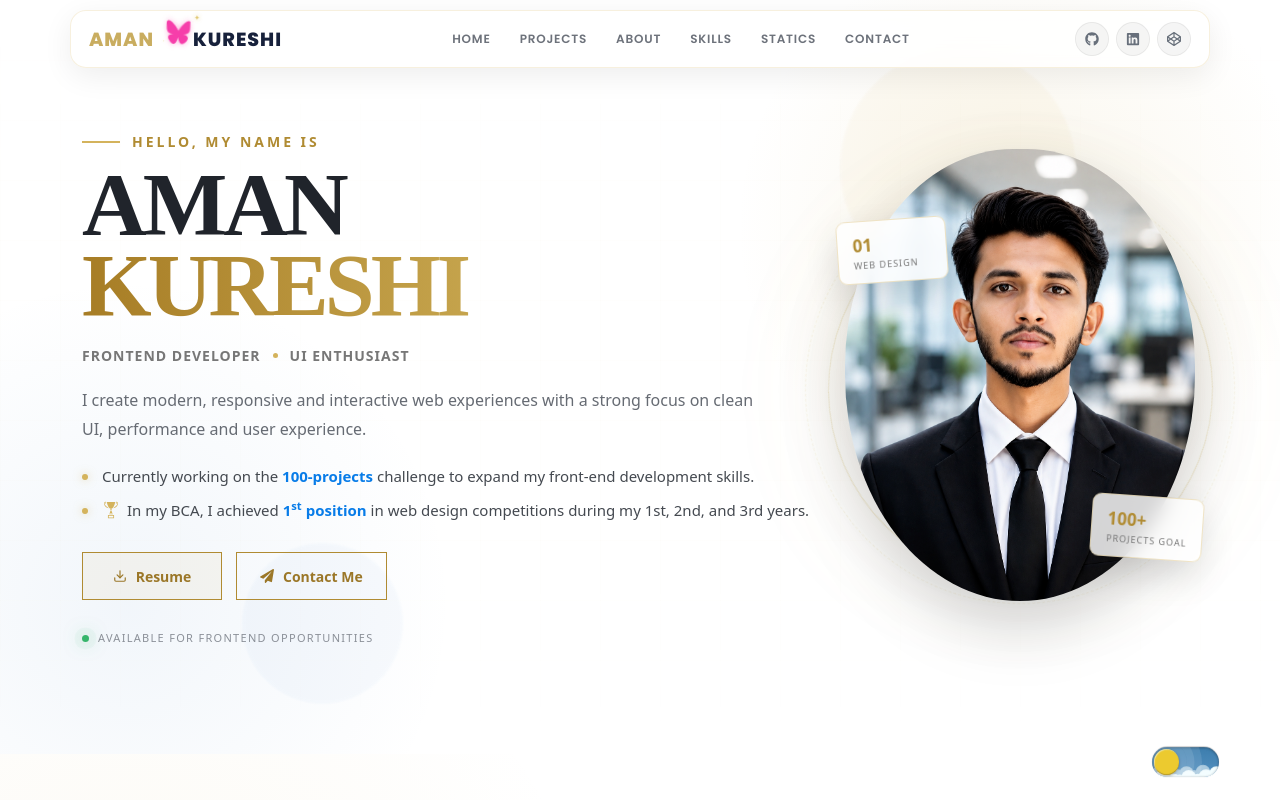
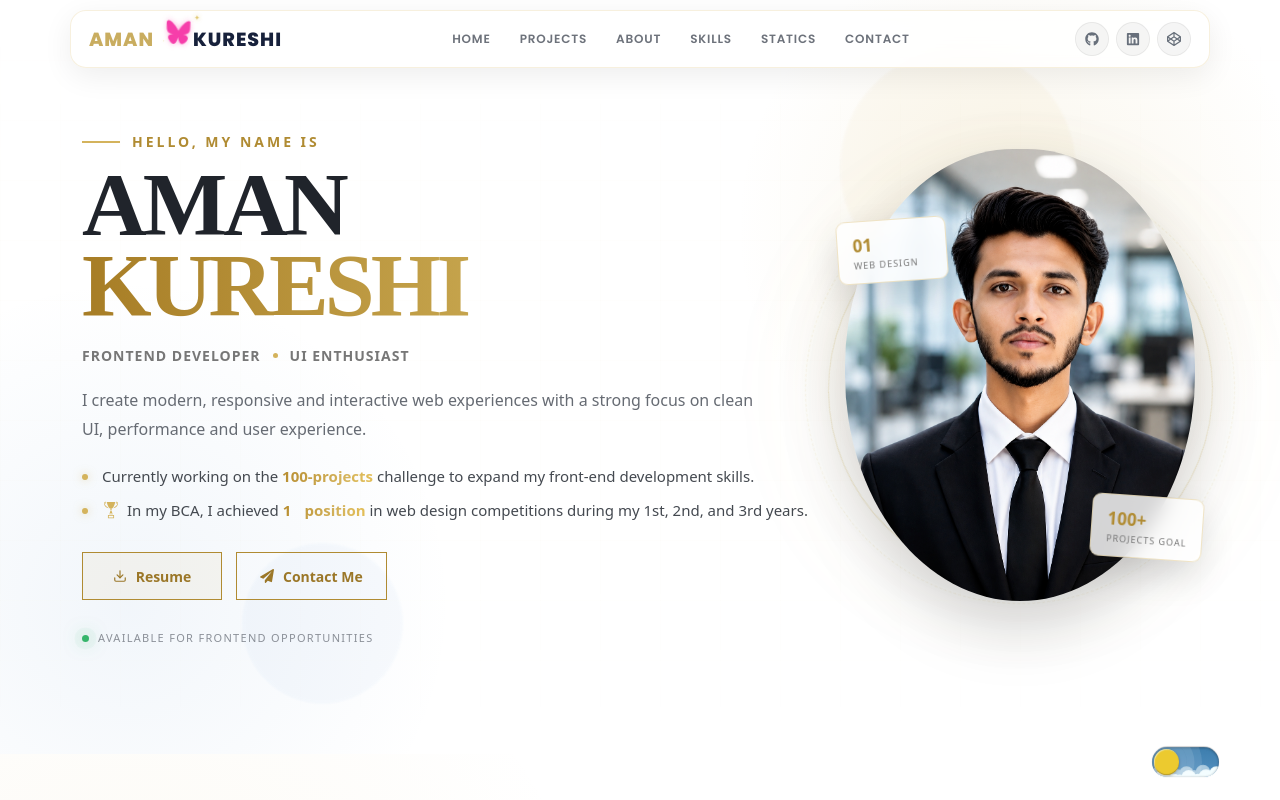
Before and after one commit to amankureshi/portfolio-2025, a React (Vite) app: page / in a window 1280 px wide. Shown: the top 800 px of the page. Built offline with nearby package versions, Linux system fonts and the light colour scheme.

Commit message:
style: enhance hero links with gold shimmer animation

```diff
--- a/src/Components/HeroSection.css
+++ b/src/Components/HeroSection.css
@@ -381,6 +381,91 @@
     vertical-align: -3px;
 }
 
+/* Premium Animated Gold Links */
+.hero-info a {
+    position: relative;
+    display: inline-block;
+
+    color: #b58b2e;
+    font-weight: 700;
+    text-decoration: none;
+
+    background: linear-gradient(110deg,
+            #b58b2e 0%,
+            #d4b35c 35%,
+            #e3be57 50%,
+            #b58b2e 65%,
+            #b58b2e 100%);
+
+    background-size: 200% auto;
+    background-clip: text;
+    -webkit-background-clip: text;
+    -webkit-text-fill-color: transparent;
+
+    transition: transform 0.35s ease;
+}
+
+/* Animated underline */
+.hero-info a::after {
+    content: "";
+    position: absolute;
+
+    left: 0;
+    bottom: -2px;
+
+    width: 100%;
+    height: 1.5px;
+
+    background: linear-gradient(90deg,
+            #b58b2e,
+            #f5dfa0,
+            #b58b2e);
+
+    transform: scaleX(0);
+    transform-origin: left;
+    transition: transform 0.4s cubic-bezier(0.16, 1, 0.3, 1);
+}
+
+/* Hover animation */
+.hero-info a:hover {
+    animation: goldShimmer 1.2s linear infinite;
+    transform: translateY(-2px);
+}
+
+.hero-info a:hover::after {
+    transform: scaleX(1);
+}
+
+/* Smooth golden shine */
+@keyframes goldShimmer {
+    from {
+        background-position: 200% center;
+    }
+
+    to {
+        background-position: -200% center;
+    }
+}
+
+/* Superscript styling */
+.hero-info a sup {
+    font-size: 10px;
+    line-height: 0;
+}
+
+/* Accessibility: respect reduced motion */
+@media (prefers-reduced-motion: reduce) {
+
+    .hero-info a,
+    .hero-info a::after {
+        animation: none;
+        transition: none;
+    }
+
+    .hero-info a:hover {
+        transform: none;
+    }
+}
 
 /* =====================================================
    BUTTONS
```
